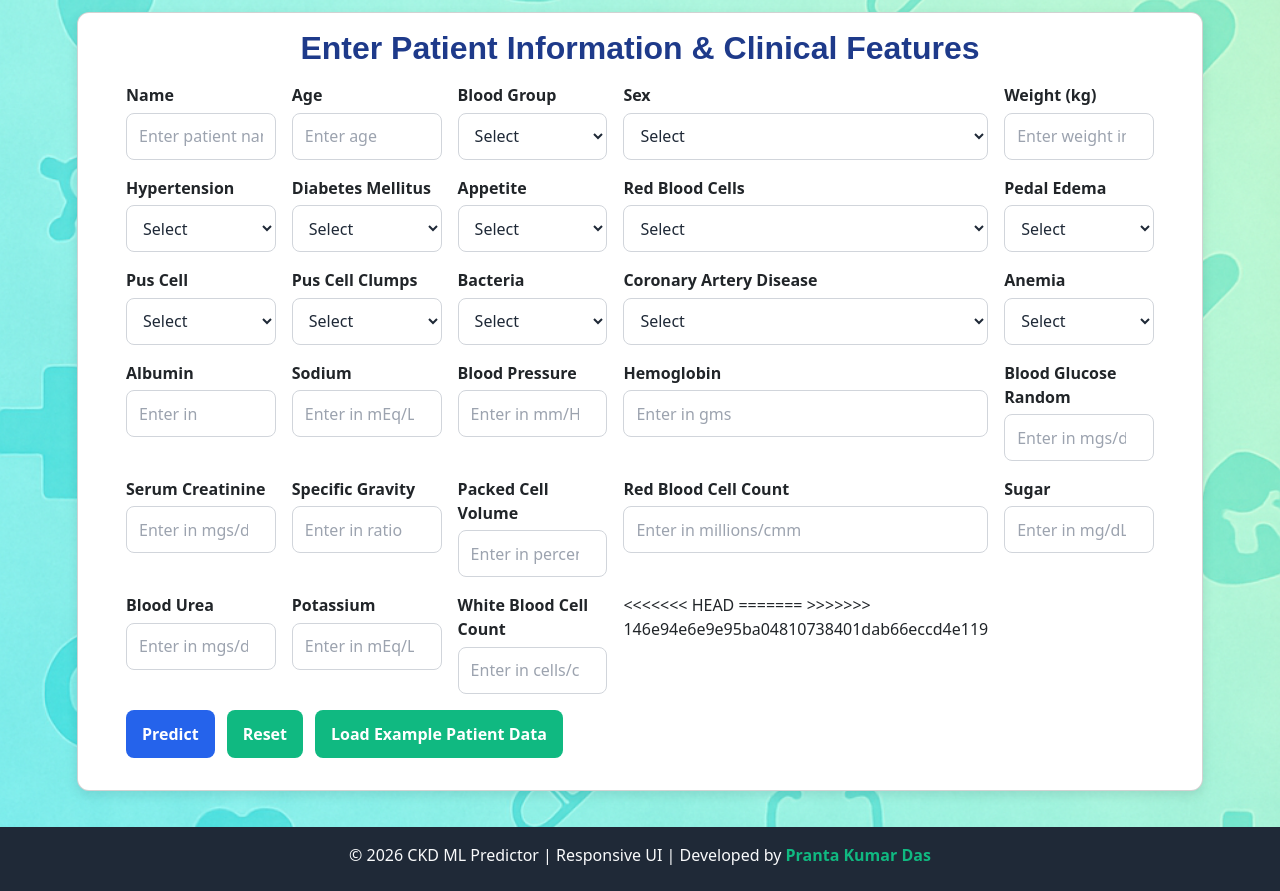
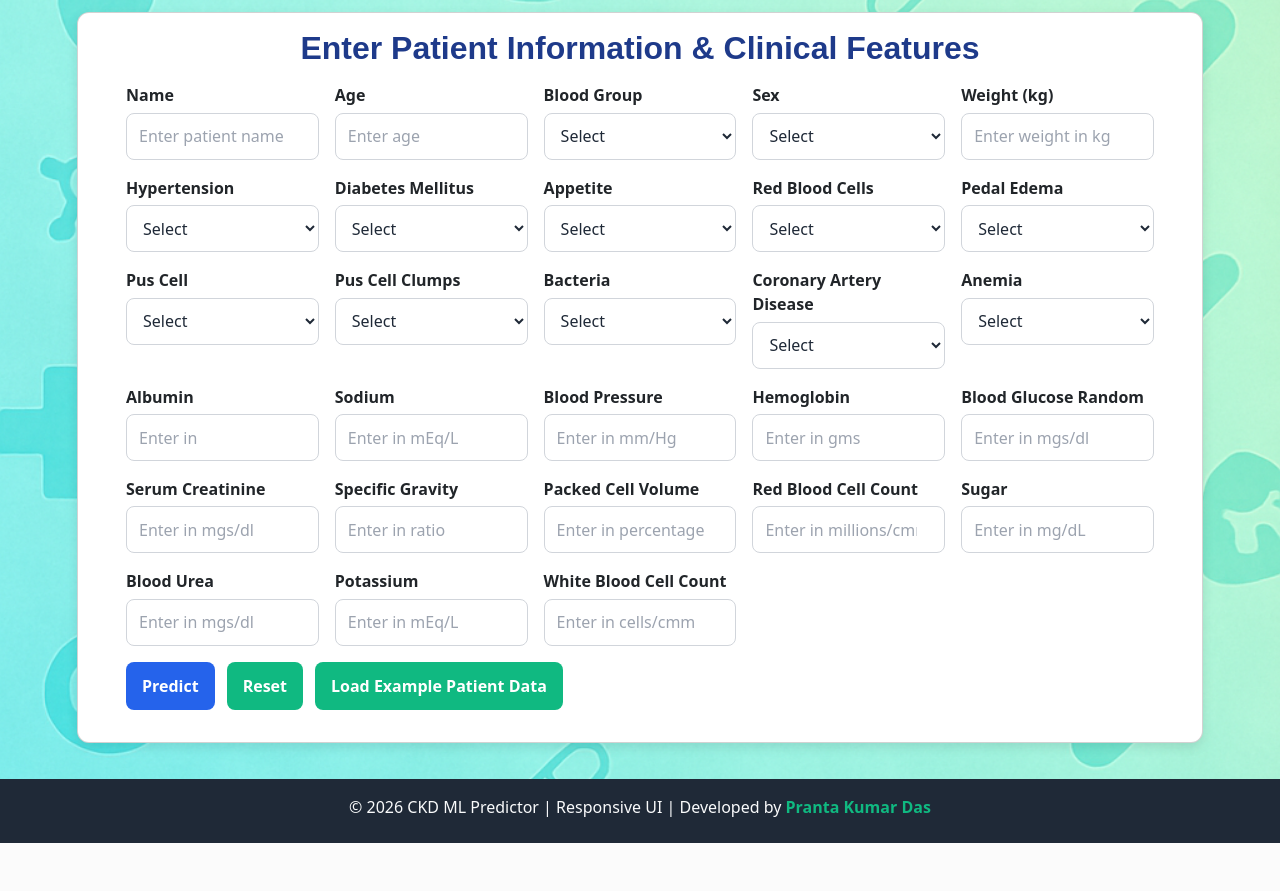
Before and after one commit to prantakumardas/CKD-MetaPredict, a Flask app: page / in a window 1280 px wide. Shown: the part 61-952 px from the top of the page. After the commit the page ends 904 px from the top, so only its background shows below. Run offline with Flask 3, Linux system fonts and the light colour scheme; parts of the project's set-up code (start-up, migrations or seed data) failed here and were passed over; some libraries are stand-ins or nearby versions.

```diff
--- a/templates/index.html
+++ b/templates/index.html
@@ -204,10 +204,7 @@
         <div class="form-group"><label for="blood_urea">Blood Urea</label><input placeholder="Enter in mgs/dl" type="number" step="0.01" id="blood_urea" name="blood_urea"></div>
         <div class="form-group"><label for="potassium">Potassium</label><input placeholder="Enter in mEq/L" type="number" step="0.01" id="potassium" name="potassium"></div>
         <div class="form-group"><label for="white_blood_cell_count">White Blood Cell Count</label><input placeholder="Enter in cells/cmm" type="number" step="0.01" id="white_blood_cell_count" name="white_blood_cell_count"></div>
-<<<<<<< HEAD
 
-=======
->>>>>>> 146e94e6e9e95ba04810738401dab66eccd4e119
       </div>
 
       <div class="actions">
```
